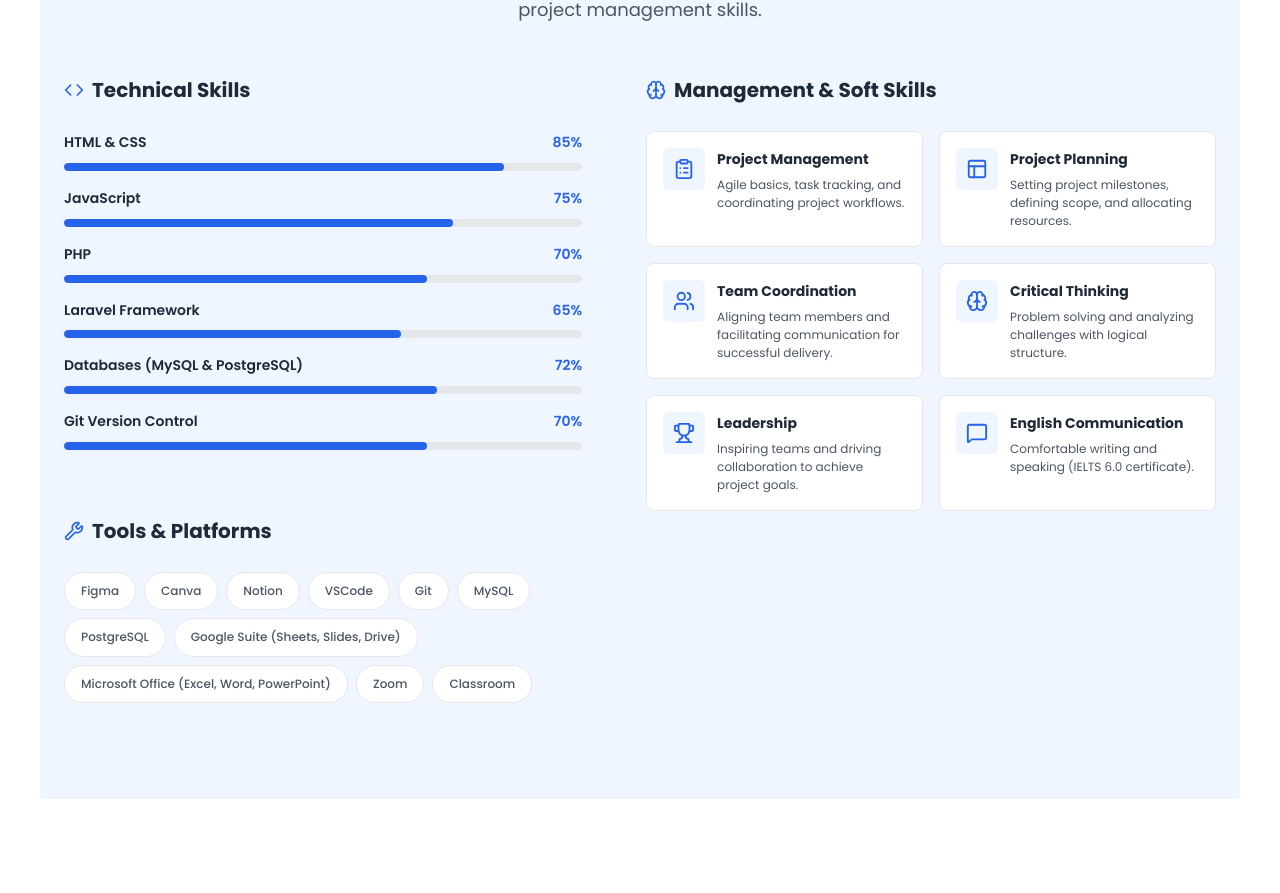
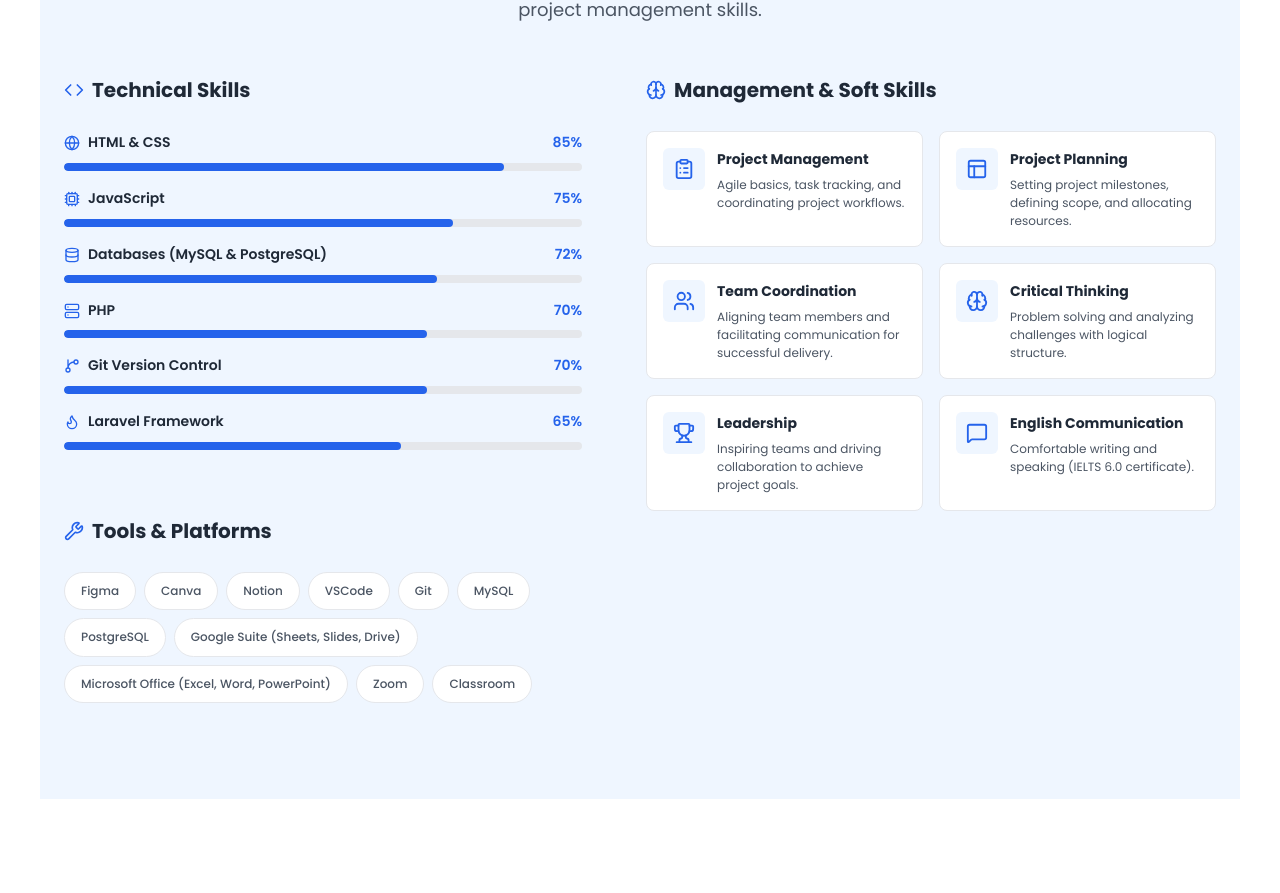
Before and after one commit to Frich1-1/portfolio, a React (Vite) app: page / in a window 1280 px wide. Shown: the part 2009-2902 px from the top of the page. Built offline with nearby package versions, Linux system fonts and the light colour scheme.

Commit message:
feat: sort tech skills strongest first and add icons to each skill bar

```diff
--- a/src/components/Skills.css
+++ b/src/components/Skills.css
@@ -61,6 +61,19 @@
   font-size: var(--font-size-sm);
   font-weight: 600;
   color: var(--color-text);
+}
+
+.skills__progress-name {
+  display: flex;
+  align-items: center;
+  gap: var(--space-2);
+}
+
+.skills__progress-icon {
+  display: flex;
+  align-items: center;
+  justify-content: center;
+  color: var(--color-primary);
 }
 
 .skills__progress-percent {
--- a/src/components/Skills.jsx
+++ b/src/components/Skills.jsx
@@ -1,13 +1,13 @@
-import { Code, Wrench, Brain, ClipboardList, Trophy, Users, MessageSquare, Layout } from 'lucide-react';
+import { Code, Wrench, Brain, ClipboardList, Trophy, Users, MessageSquare, Layout, Globe, Cpu, Database, Server, GitBranch, Flame } from 'lucide-react';
 import './Skills.css';
 
 const techSkills = [
-  { name: 'HTML & CSS', level: 85 },
-  { name: 'JavaScript', level: 75 },
-  { name: 'PHP', level: 70 },
-  { name: 'Laravel Framework', level: 65 },
-  { name: 'Databases (MySQL & PostgreSQL)', level: 72 },
-  { name: 'Git Version Control', level: 70 },
+  { name: 'HTML & CSS', level: 85, icon: <Globe size={16} /> },
+  { name: 'JavaScript', level: 75, icon: <Cpu size={16} /> },
+  { name: 'Databases (MySQL & PostgreSQL)', level: 72, icon: <Database size={16} /> },
+  { name: 'PHP', level: 70, icon: <Server size={16} /> },
+  { name: 'Git Version Control', level: 70, icon: <GitBranch size={16} /> },
+  { name: 'Laravel Framework', level: 65, icon: <Flame size={16} /> },
 ];
 
 const tools = [
@@ -70,7 +70,10 @@ export default function Skills() {
               {techSkills.map((skill) => (
                 <div key={skill.name} className="skills__progress-item">
                   <div className="skills__progress-info">
-                    <span className="skills__progress-name">{skill.name}</span>
+                    <span className="skills__progress-name">
+                      <span className="skills__progress-icon">{skill.icon}</span>
+                      {skill.name}
+                    </span>
                     <span className="skills__progress-percent">{skill.level}%</span>
                   </div>
                   <div className="skills__progress-bar-bg">
```
